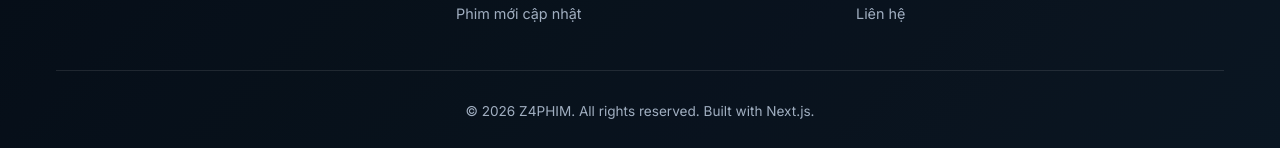
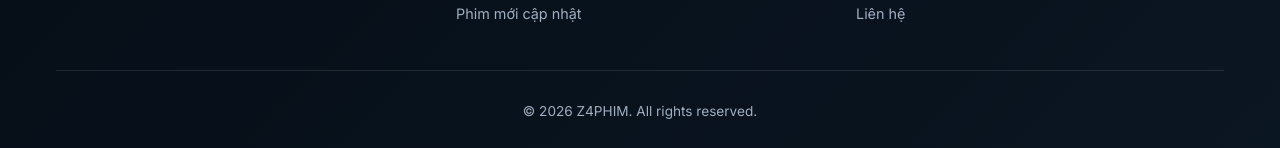
Before and after one commit to Huy-Nguyen-Chualambo/z4phim, a Next.js app: page / in a window 1280 px wide. Shown: the part 1161-1309 px from the top of the page. Built offline with nearby package versions, Linux system fonts and the light colour scheme; no server answers.

Commit message:
feat: add Footer component with site navigation and support links

```diff
--- a/src/components/Footer.tsx
+++ b/src/components/Footer.tsx
@@ -31,7 +31,7 @@ export default function Footer() {
                     </div>
                 </div>
                 <div style={{ marginTop: "3rem", paddingTop: "2rem", borderTop: "1px solid var(--card-border)", textAlign: "center", color: "var(--text-muted)", fontSize: "0.85rem" }}>
-                    &copy; {new Date().getFullYear()} Z4PHIM. All rights reserved. Built with Next.js.
+                    &copy; {new Date().getFullYear()} Z4PHIM. All rights reserved.
                 </div>
             </div>
         </footer>
```
